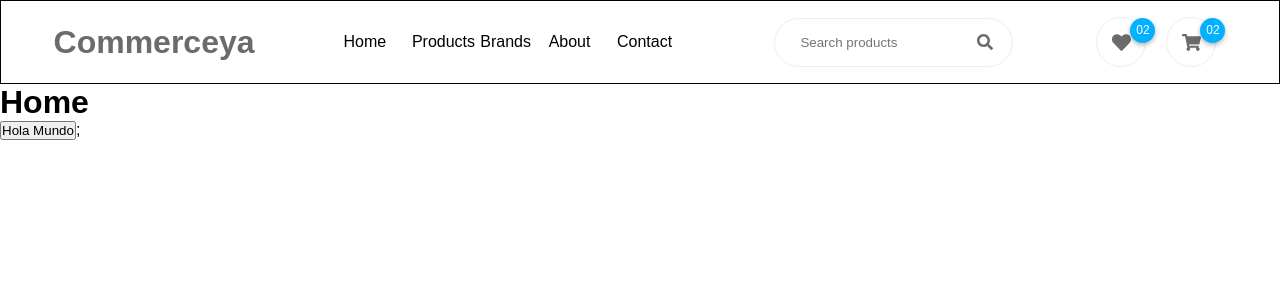
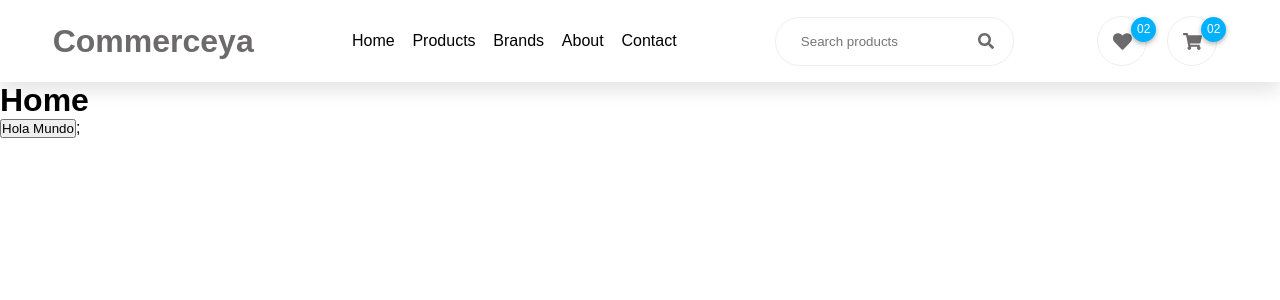
Before and after one commit to Fedeya/commerceya, a Next.js app in the folder packages/web/: page / in a window 1280 px wide. Shown: the top 300 px of the page. Built offline with nearby package versions, Linux system fonts and the light colour scheme.

Commit message:
fix: solved with in the nav links

```diff
--- a/packages/web/src/components/navigation/styles.ts
+++ b/packages/web/src/components/navigation/styles.ts
@@ -5,10 +5,10 @@ export const Nav = styled.nav`
   display: flex;
   align-items: center;
   justify-content: space-around;
-  border: 1px solid #000;
   padding: 1rem;
   position: sticky;
   top: 0;
+  box-shadow: 0 10px 15px rgba(25, 25, 25, 0.1);
 `;
 
 export const NavBrand = styled.a`
@@ -49,6 +49,7 @@ export const NavItem = styled.li`
 
   @media screen and (min-width: 1100px) {
     margin: 0;
+    width: max-content;
   }
 `;
 
@@ -60,6 +61,10 @@ export const NavLink = styled.a`
 
   &:hover {
     color: var(--red);
+  }
+
+  @media screen and (min-width: 1100px) {
+    width: max-content;
   }
 `;
 
```
